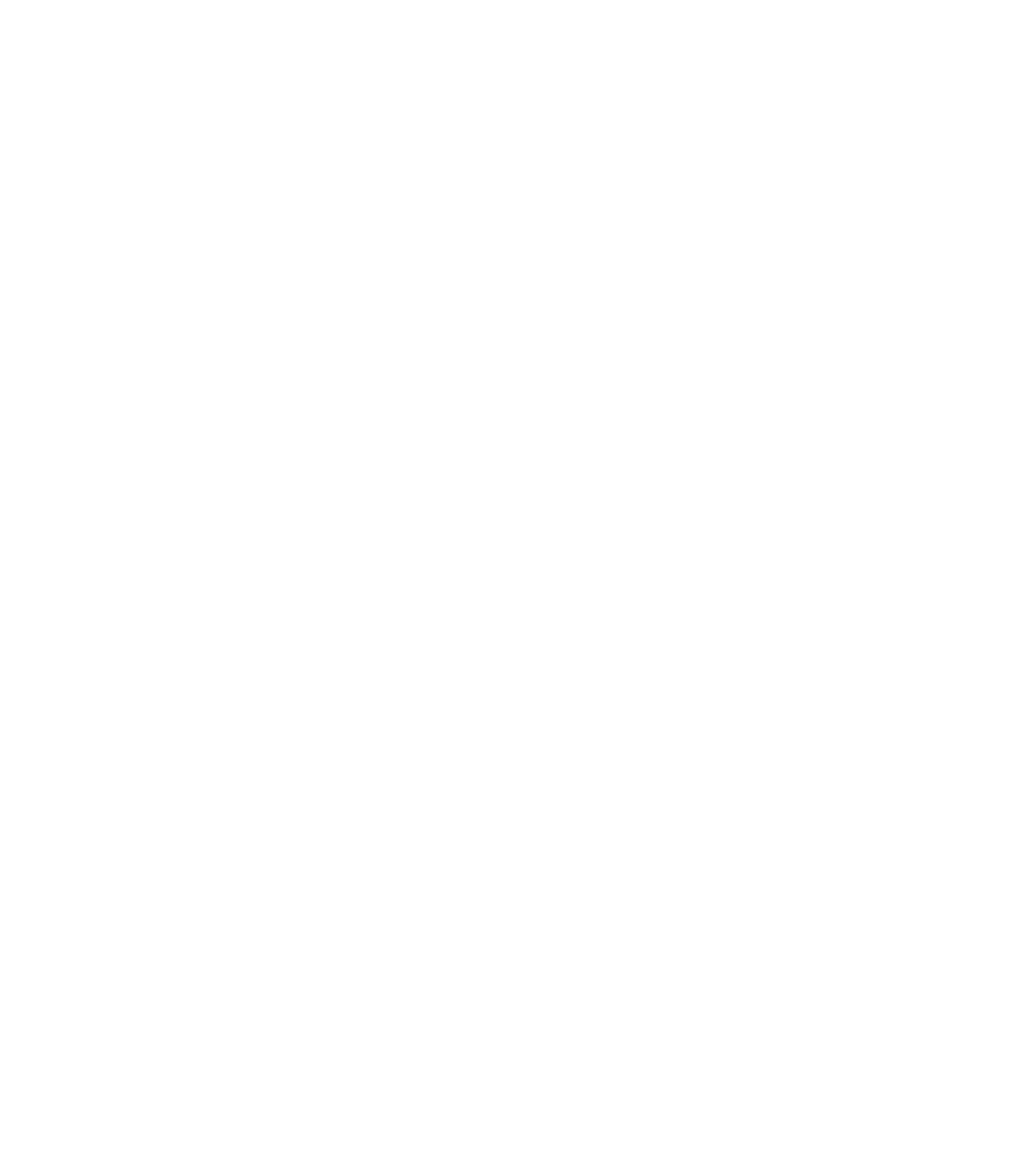
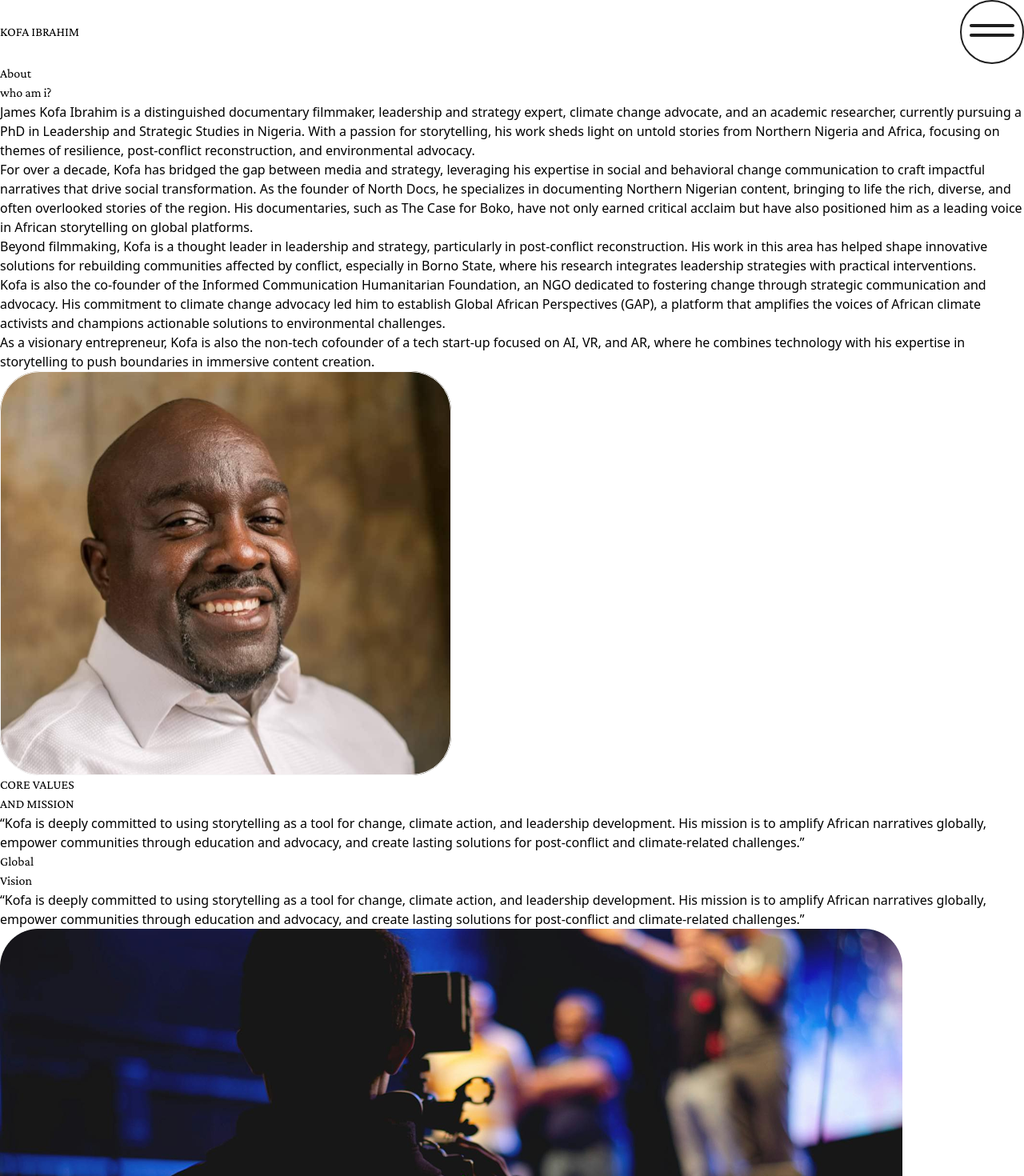
Before and after one commit to Malik001-G/KOFA-IBRAHIM, a React (Vite) app: page /about in a window 1280 px wide. Before the commit this address had no page. Shown: the top 1470 px of the page at 80% size. Before the commit the page ends 800 px from the top, so only its background shows below. Built offline with nearby package versions, Linux system fonts and the light colour scheme.

Commit message:
About section

```diff
--- a/src/App.jsx
+++ b/src/App.jsx
@@ -5,7 +5,7 @@ import ScrollToTop from "./ScrollToTop";
 import Portfoliodetails from "./pages/portfolio/Portfoliodetails";
 import Blogs from "./pages/blogs/Blogs";
 import BlogDetail from "./pages/blogs/BlogDetail";
-
+import About from "./pages/About/About";
 function App() {
   return (
     <>
@@ -14,6 +14,7 @@ function App() {
         <Routes>
           <Route path="/" element={<Home />} index />
           <Route path="/home" element={<Home />} />
+          <Route path="/about" element={<About />} />
           <Route path="/portfolio/:id" element={<Portfoliodetails />} />
           <Route path="/blogs" element={<Blogs />} />
           <Route path="/blogs/:id" element={<BlogDetail />} />
--- a/src/components/navbar/Navbar.jsx
+++ b/src/components/navbar/Navbar.jsx
@@ -99,7 +99,7 @@ const Navbar = () => {
           <NavLink to="/" className="py-5 pr-10 text-3xl md:text-4xl" onClick={toggleSidebar}>
             Home
           </NavLink>
-          <NavLink to="/commitee" className="py-5 pr-10 text-3xl md:text-4xl" onClick={toggleSidebar}>
+          <NavLink to="/about" className="py-5 pr-10 text-3xl md:text-4xl" onClick={toggleSidebar}>
             About Us
           </NavLink>
           <NavLink to="/portfolio/documentary" className="py-5 pr-10 text-3xl md:text-4xl" onClick={toggleSidebar}>
--- /dev/null
+++ b/src/pages/About/About.jsx
@@ -0,0 +1,113 @@
+import React from 'react'
+import Navbar from '../../components/navbar/Navbar'
+import Footer from '../../components/footer/Footer'
+import ProfileImage from "../../assets/images/Bukola.svg";
+import Aboutimg from "../../assets/images/aboutImg.png";
+import Career_Milestone from '../../components/career-milestone/Career_Milestone';
+import Contact from '../../components/contact-us/Contact';
+
+const About = () => {
+    return (
+        <>
+            <Navbar />
+            <section className="bg-white py-8 px-6 lg:px-36">
+                <div className='mb-8 lg:mb-10'>
+                    <h2 className='text-black text-4xl mb-2 uppercase font-medium heading'>About</h2>
+                    <h2 className='text-[#939393] text-4xl uppercase heading'>who am i?</h2>
+                </div>
+                <div className="md:flex gap-10 mb-12">
+                    <div className='w-full mb-5 md:mb-0 md:w-8/12 text-justify text-base lg:text-lg space-y-3'>
+                        <p>James Kofa Ibrahim is a distinguished documentary
+                            filmmaker, leadership and strategy expert, climate change
+                            advocate, and an academic researcher, currently pursuing a
+                            PhD in Leadership and Strategic Studies in Nigeria. With a
+                            passion for storytelling, his work sheds light on untold
+                            stories from Northern Nigeria and Africa, focusing on
+                            themes of resilience, post-conflict reconstruction, and
+                            environmental advocacy.</p>
+                        <p>
+                            For over a decade, Kofa has bridged the gap between media
+                            and strategy, leveraging his expertise in social and
+                            behavioral change communication to craft impactful
+                            narratives that drive social transformation. As the founder
+                            of North Docs, he specializes in documenting Northern
+                            Nigerian content, bringing to life the rich, diverse, and
+                            often overlooked stories of the region. His documentaries,
+                            such as The Case for Boko, have not only earned critical
+                            acclaim but have also positioned him as a leading voice in African storytelling on global platforms.
+
+                        </p>
+                        <p>
+                            Beyond filmmaking, Kofa is a thought leader in leadership
+                            and strategy, particularly in post-conflict reconstruction.
+                            His work in this area has helped shape innovative solutions
+                            for rebuilding communities affected by conflict, especially
+                            in Borno State, where his research integrates leadership
+                            strategies with practical interventions.
+                        </p>
+                        <p>
+                            Kofa is also the co-founder of the
+                            Informed Communication Humanitarian Foundation,
+                            an NGO dedicated to fostering change through strategic
+                            communication and advocacy. His commitment to climate
+                            change advocacy led him to establish Global African
+                            Perspectives (GAP), a platform that amplifies the voices of
+                            African climate activists and champions actionable
+                            solutions to environmental challenges.
+                        </p>
+                        <p>
+                            As a visionary entrepreneur, Kofa is also the non-tech cofounder
+                            of a tech start-up focused on AI, VR, and AR,
+                            where he combines technology with his expertise in
+                            storytelling to push boundaries in immersive content
+                            creation.
+                        </p>
+                    </div>
+                    <div className='w-full md:w-4/12'>
+                        <img src={ProfileImage} alt="" />
+                    </div>
+                </div>
+                <div className="md:flex mb-10 gap-10">
+                    <div className='w-full md:w-5/12 mb-5 md:mb-0 md:flex justify-center'>
+                        <div>
+                            <h2 className='text-black text-4xl mb-1 uppercase font-medium heading'>CORE VALUES</h2>
+                            <h2 className='text-[#939393] text-4xl uppercase heading'>AND MISSION</h2>
+                        </div>
+                    </div>
+                    <div className='w-full md:w-7/12 text-justify'>
+                        <p className='text-base lg:text-lg italic'>“Kofa is deeply committed to using storytelling as a tool for
+                            change, climate action, and leadership development. His mission is to amplify African narratives globally, empower
+                            communities through education and advocacy, and create
+                            lasting solutions for post-conflict and climate-related
+                            challenges.”</p>
+                    </div>
+                </div>
+                <div className="md:flex gap-10 mb-10">
+                    <div className='w-full md:w-4/12 order-last mb-5 md:mb-0 md:flex justify-end'>
+                        <div>
+                            <h2 className='text-black text-4xl mb-1 uppercase font-medium heading'>Global</h2>
+                            <h2 className='text-[#939393] text-4xl uppercase heading'>Vision</h2>
+                        </div>
+                    </div>
+                    <div className='w-full md:w-8/12 text-justify'>
+                        <p className='text-base lg:text-lg italic'>“Kofa is deeply committed to using storytelling as a tool for
+                            change, climate action, and leadership development. His mission is to amplify African narratives globally, empower
+                            communities through education and advocacy, and create
+                            lasting solutions for post-conflict and climate-related
+                            challenges.”</p>
+                    </div>
+
+                </div>
+
+                <div>
+                    <img src={Aboutimg} alt="" />
+                </div>
+            </section>
+            <Career_Milestone />
+            <Contact />
+            <Footer />
+        </>
+    )
+}
+
+export default About
```
Also changed, not shown: src/assets/images/aboutimg.png (added), src/pages/About/About.css (added).
